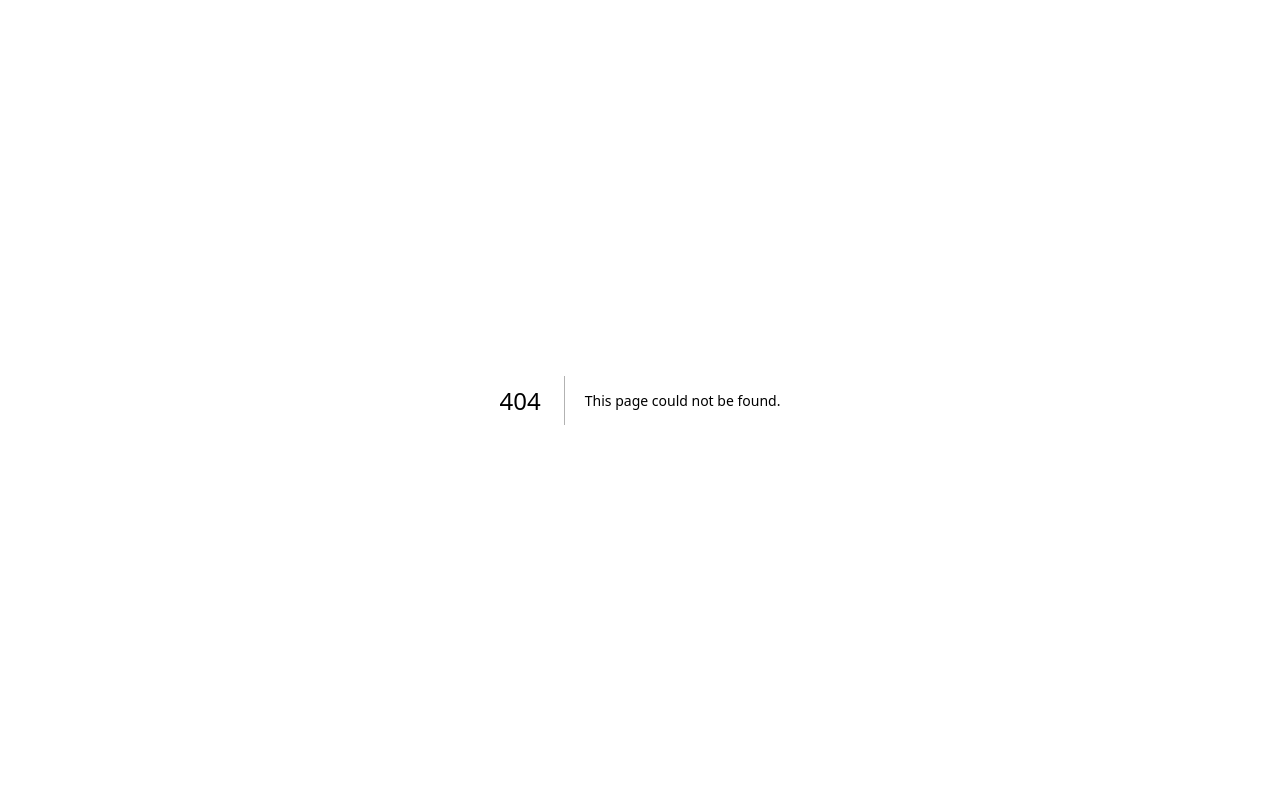
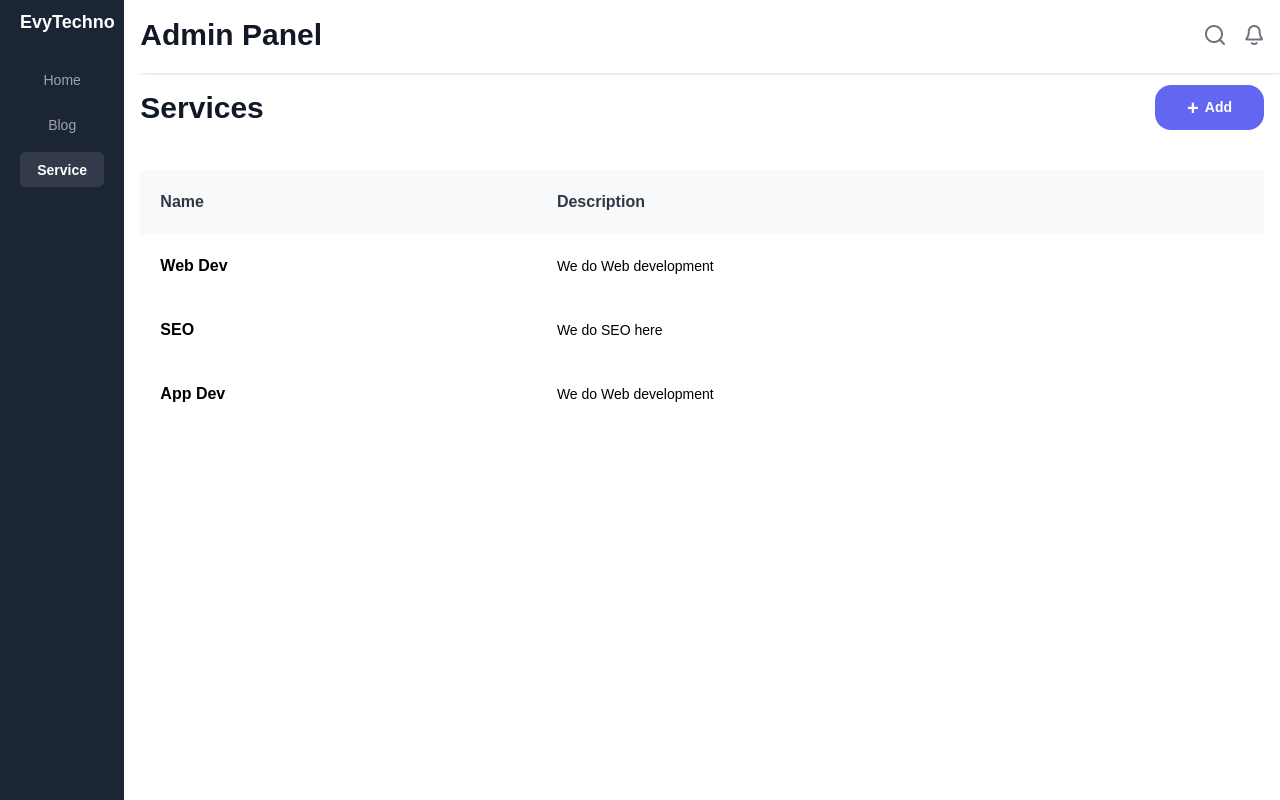
Before and after one commit to evytechno/nextjs-evytechno-backend-view, a Next.js app: page /dashboard/service in a window 1280 px wide. Before the commit this address had no page. Built offline with nearby package versions, Linux system fonts and the light colour scheme.

Commit message:
(NEW) Service List Page (NEW) Service Create Page

```diff
--- a/app/(adminPages)/dashboard/blog/create/page.tsx
+++ b/app/(adminPages)/dashboard/blog/create/page.tsx
@@ -128,20 +128,20 @@ export default function Page() {
       </Card>
     );
   };
-  // const ContentCard = () => {
-  //   return (
-  //     <Card>
-  //       <FormLayout title="Content">
-  //         <TextEditor value={content} onContentChange={setContent} />
+  const ContentCard = () => {
+    return (
+      <Card>
+        <FormLayout title="Content">
+          <TextEditor value={content} onContentChange={setContent} />
 
-  //         <div className="p-2 border rounded">
-  //           <strong>Preview:</strong>
-  //           <div dangerouslySetInnerHTML={{ __html: content }} />
-  //         </div>
-  //       </FormLayout>
-  //     </Card>
-  //   );
-  // };
+          <div className="p-2 border rounded">
+            <strong>Preview:</strong>
+            <div dangerouslySetInnerHTML={{ __html: content }} />
+          </div>
+        </FormLayout>
+      </Card>
+    );
+  };
   const MetaCard = () => {
     return (
       <Card>
--- a/app/(adminPages)/dashboard/layout.tsx
+++ b/app/(adminPages)/dashboard/layout.tsx
@@ -5,7 +5,7 @@ const Layout = ({ children }: { children: React.ReactNode }) => {
   return (
     <div className="flex w-full gap-4">
       <SideBar />
-      <div className="flex flex-col gap-3 w-full h-screen overflow-y-auto no-scrollbar">
+      <div className="flex flex-col gap-3 w-full h-screen overflow-y-auto no-scrollbar pb-5">
         <Header />
         <div className="pr-4">{children}</div>
       </div>
--- /dev/null
+++ b/app/(adminPages)/dashboard/service/create/page.tsx
@@ -0,0 +1,108 @@
+"use client";
+import Card from "@/app/ui/card/card";
+import FormLayout from "@/app/ui/form-elements/form-layout";
+import Input from "@/app/ui/form-elements/input";
+import TextEditor from "@/app/ui/form-elements/text-editor";
+import PageTitle from "@/app/ui/text-comp/pageTitle";
+import { useState } from "react";
+
+export default function Page() {
+  const [content, setContent] = useState("");
+  const [banner, setBanner] = useState<File | null>(null);
+  const [preview, setPreview] = useState<string | null>(null);
+
+  const [icon, setIcon] = useState<File | null>(null);
+  const [iconPreview, setIconPreview] = useState<string | null>(null);
+
+  const handleFileChange = (e: React.ChangeEvent<HTMLInputElement>) => {
+    if (e.target.files && e.target.files[0]) {
+      setBanner(e.target.files[0]);
+      setPreview(URL.createObjectURL(e.target.files[0]));
+    }
+    console.log(banner);
+  };
+  const handleIconChange = (e: React.ChangeEvent<HTMLInputElement>) => {
+    if (e.target.files && e.target.files[0]) {
+      setIcon(e.target.files[0]);
+      setIconPreview(URL.createObjectURL(e.target.files[0]));
+    }
+    console.log(icon);
+  };
+
+  //Text editor content
+
+  return (
+    <div className="flex flex-col gap-10">
+      <PageTitle>Create a New Service</PageTitle>
+      <form className="flex flex-col gap-10"></form>
+      {/* Hello Admin Card  */}
+      <Card>
+        <div className="flex justify-between items-center">
+          <span className="text-[20px] font-semibold">Hello Admin!!!</span>
+          <div className="flex gap-3">
+            <button
+              type="submit"
+              className="bg-[#1C2536] text-white font-semibold p-4 rounded-3xl"
+            >
+              Save
+            </button>
+            <button
+              // type="submit"
+              className="bg-[#6366F1] text-white font-semibold p-4 rounded-3xl"
+            >
+              Publish Now
+            </button>
+            <button className="bg-red-400/20 text-red-800 font-semibold p-4 rounded-3xl">
+              Cancel
+            </button>
+          </div>
+        </div>
+      </Card>
+      {/* <BasicDetailsCard /> */}
+      <Card>
+        <FormLayout title="Basic Details">
+          <Input name="title" placeholder="Blog Title" />
+          <TextEditor value={content} onContentChange={setContent} />
+        </FormLayout>
+      </Card>
+
+      {/* <Icon and Banner /> */}
+      <div className="flex gap-2">
+        <Card>
+          <FormLayout title="Icon ">
+            <input
+              type="file"
+              name="icon"
+              accept="image/"
+              className="w-full border-2 border-[#E5E7EB] rounded-3xl p-3"
+              onChange={(e) => handleIconChange(e)}
+            />
+            {iconPreview && (
+              <img src={iconPreview} alt="preview" height={100} width={100} />
+            )}
+            <button className="bg-[#6366F1] text-white font-semibold p-4 rounded-3xl w-fit">
+              Upload
+            </button>
+          </FormLayout>
+        </Card>
+        <Card>
+          <FormLayout title="Post Cover">
+            <input
+              type="file"
+              name="banner"
+              accept="image/"
+              className="w-full border-2 border-[#E5E7EB] rounded-3xl p-3"
+              onChange={(e) => handleFileChange(e)}
+            />
+            {preview && (
+              <img src={preview} alt="preview" height={100} width={100} />
+            )}
+            <button className="bg-[#6366F1] text-white font-semibold p-4 rounded-3xl w-fit">
+              Upload
+            </button>
+          </FormLayout>
+        </Card>
+      </div>
+    </div>
+  );
+}
--- /dev/null
+++ b/app/(adminPages)/dashboard/service/page.tsx
@@ -0,0 +1,56 @@
+"use client";
+
+import AdminTable from "@/app/ui/admin-table/admin-table";
+import PageHeader from "@/app/ui/page-header/page-header";
+
+export default function Page() {
+  const tableHead = [
+    {
+      key: "name",
+      label: "Name",
+      render: (value: string) => {
+        return <span className="font-semibold">{value}</span>;
+      },
+    },
+    {
+      key: "description",
+      label: "Description",
+      render: (value: string) => {
+        return <span className="text-sm">{value}</span>;
+      },
+    },
+  ];
+
+  const tableDataStatic = [
+    {
+      _id: "68ac4ccaf6405d14145c26be",
+      name: "Web Dev",
+      icon: "./def/imh.jpg",
+      description: "We do Web development",
+      image: "./abc/cd.png",
+      __v: 0,
+    },
+    {
+      _id: "68ac4cf5f6405d14145c26c2",
+      name: "SEO",
+      icon: "./def/imh.jpg",
+      description: "We do SEO here",
+      image: "./abc/cd.png",
+      __v: 0,
+    },
+    {
+      _id: "68ac4d6c451cbebaa7a25da6",
+      name: "App Dev",
+      icon: "./def/imh.jpg",
+      description: "We do Web development",
+      image: "./abc/cd.png",
+      __v: 0,
+    },
+  ];
+  return (
+    <div className="flex flex-col gap-5">
+      <PageHeader name="Services" addlink="./service/create" />
+      <AdminTable tableHead={tableHead} tableData={tableDataStatic} />
+    </div>
+  );
+}
--- a/app/(auth)/login/page.tsx
+++ b/app/(auth)/login/page.tsx
@@ -9,7 +9,7 @@ import logo from "@/public/static/logo.png";
 import Image from "next/image";
 import { useRouter } from "next/navigation";
 
-export default function LoginPage() {
+export default function Page() {
   const router = useRouter();
   const handleSubmit = () => {
     router.push("/dashboard");
--- a/app/ui/dashboard/nav-links.tsx
+++ b/app/ui/dashboard/nav-links.tsx
@@ -5,6 +5,7 @@ import { usePathname } from "next/navigation";
 const links = [
   { name: "Home", href: "/dashboard", icon: "" },
   { name: "Blog", href: "/dashboard/blog", icon: "" },
+  { name: "Service", href: "/dashboard/service", icon: "" },
 ];
 
 export default function NavLinks() {
--- a/app/ui/form-elements/text-editor.tsx
+++ b/app/ui/form-elements/text-editor.tsx
@@ -31,6 +31,7 @@ const TextEditor = ({ value, onContentChange }: TextEditorProps) => {
         onChange={onContentChange}
         modules={modules}
         theme="snow"
+        className="w-full border-2 border-[#E5E7EB] rounded-3xl"
       />
     </div>
   );
```
